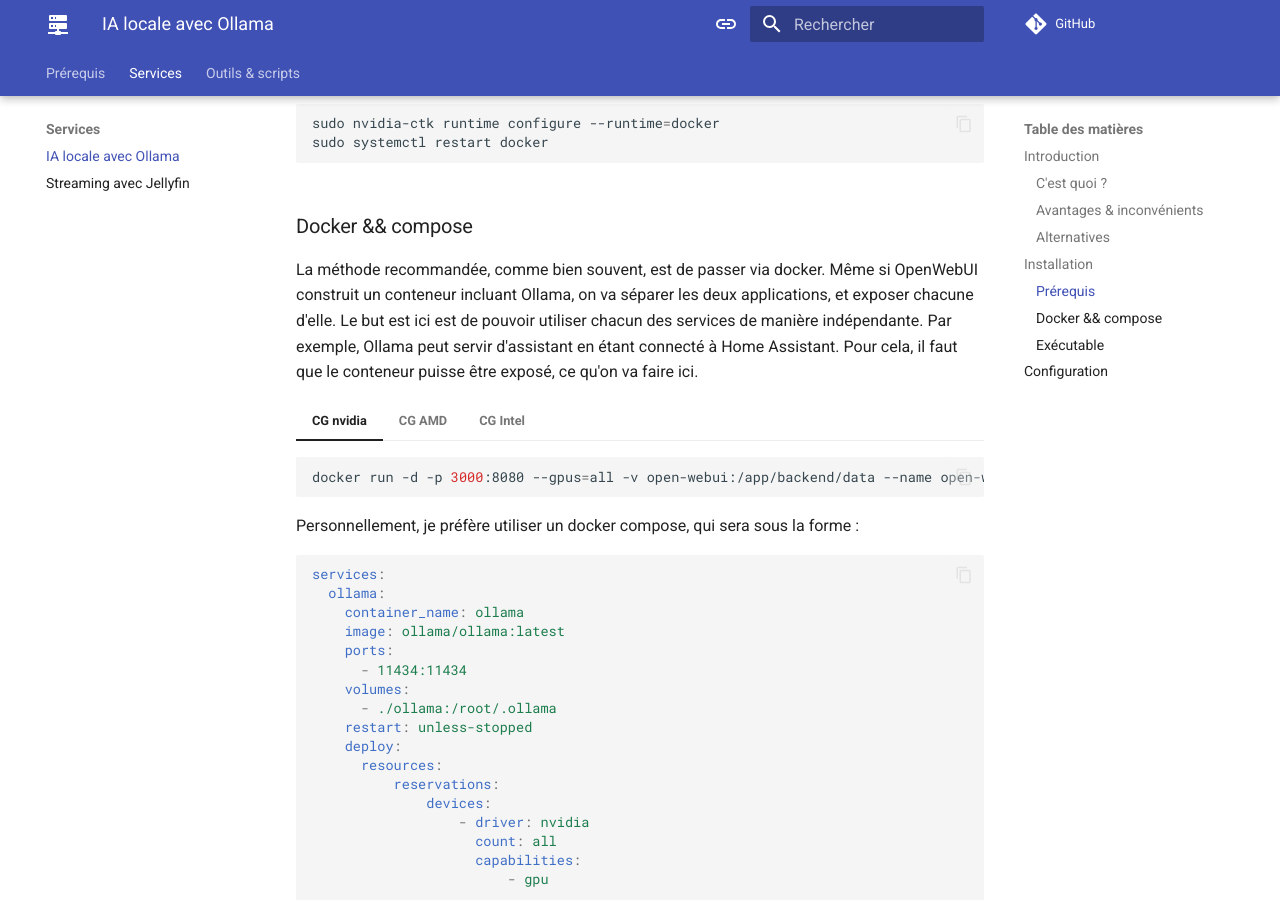
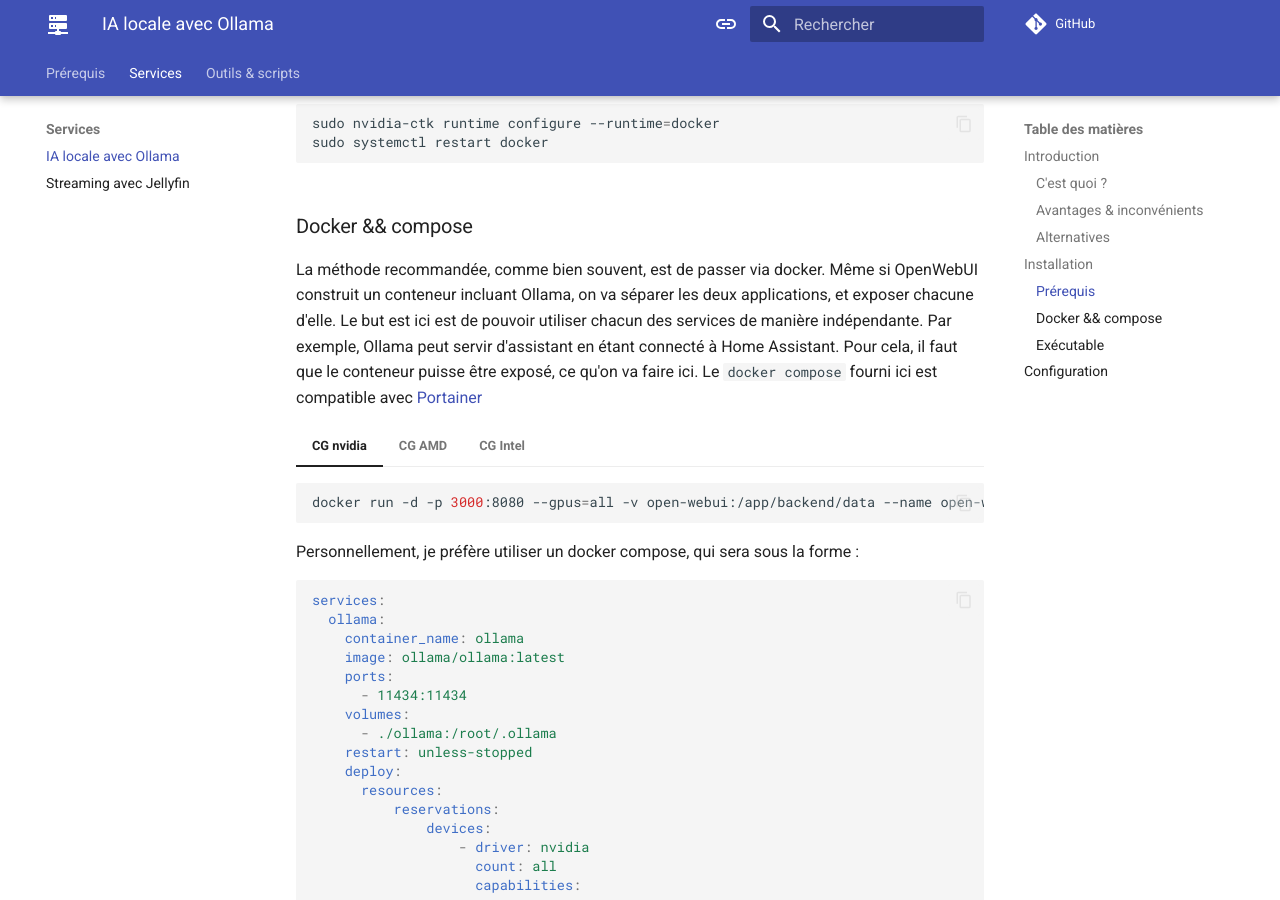
Before and after one commit to adenyrr/become.sh, an MkDocs documentation site: the page built from docs/services/ollama.md, in a window 1280 px wide and 900 px high, scrolled down 2446 px. Built offline with MkDocs 1.6.1 and Material for MkDocs 9.7.7, drawn with Linux system fonts in a browser that asks for light colours; comment, search, counter and statistics services are not loaded.

Commit message:
Update ollama.md
add portainer

```diff
--- a/docs/services/ollama.md
+++ b/docs/services/ollama.md
@@ -102,7 +102,7 @@
 
 ### Docker && compose
 
-La méthode recommandée, comme bien souvent, est de passer via docker. Même si OpenWebUI construit un conteneur incluant Ollama, on va séparer les deux applications, et exposer chacune d'elle. Le but est ici est de pouvoir utiliser chacun des services de manière indépendante. Par exemple, Ollama peut servir d'assistant en étant connecté à Home Assistant. Pour cela, il faut que le conteneur puisse être exposé, ce qu'on va faire ici.
+La méthode recommandée, comme bien souvent, est de passer via docker. Même si OpenWebUI construit un conteneur incluant Ollama, on va séparer les deux applications, et exposer chacune d'elle. Le but est ici est de pouvoir utiliser chacun des services de manière indépendante. Par exemple, Ollama peut servir d'assistant en étant connecté à Home Assistant. Pour cela, il faut que le conteneur puisse être exposé, ce qu'on va faire ici. Le `docker compose` fourni ici est compatible avec [Portainer](https://portainer.io)
 
 === "CG nvidia"
 
```
